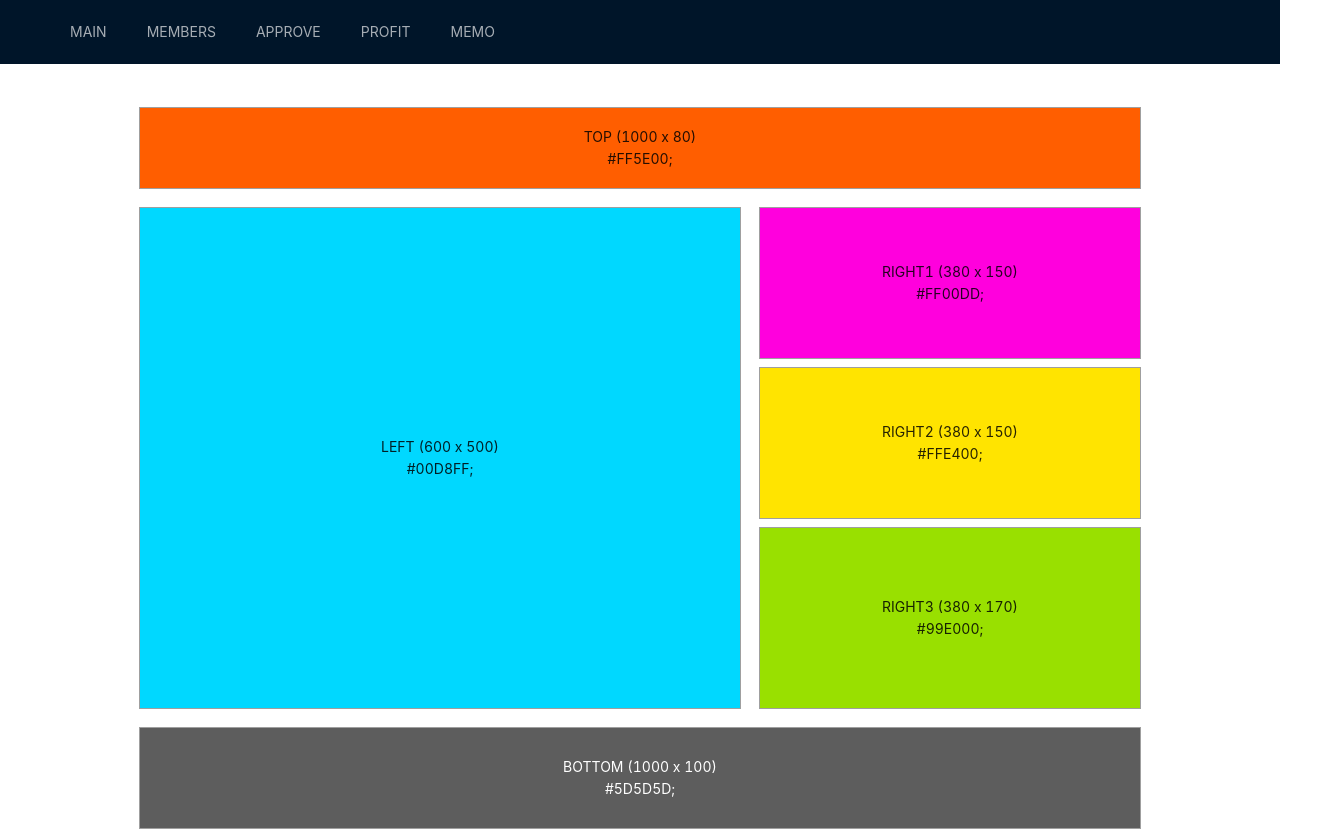
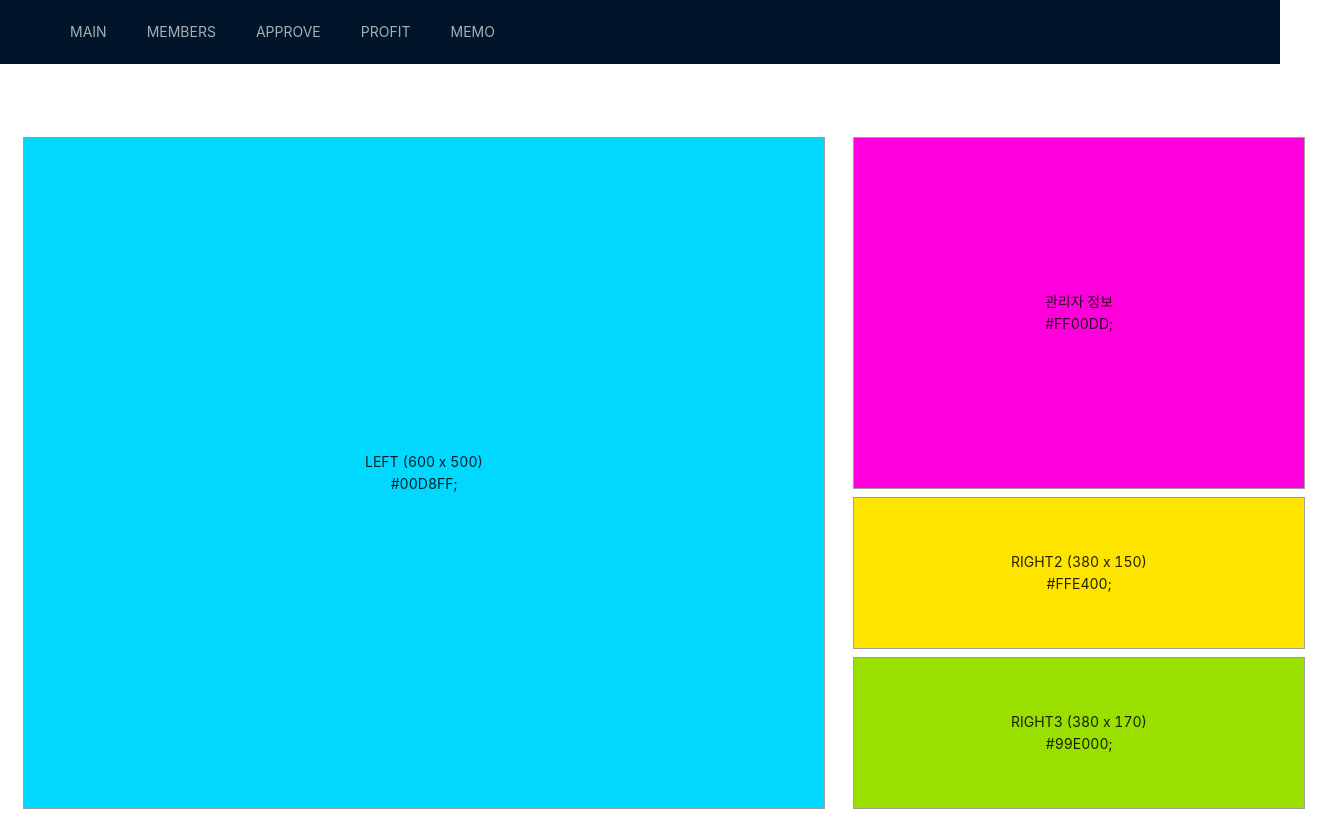
Before and after one commit to ENFT-Token/admin-client-web, a React (Create React App) app: page /home in a window 1280 px wide. Shown: the top 831 px of the page, 1324 px wide, since content can reach past the window. Built offline with nearby package versions, Linux system fonts and the light colour scheme; the HTML template or start-up script is replaced by a standard one.

Commit message:
modify : layout at main

```diff
--- a/src/page/MainPage/index.css
+++ b/src/page/MainPage/index.css
@@ -3,7 +3,7 @@
     padding: 0px;
   }
   .container{
-    width: 1000px;
+    width: 1300px;
     margin: 0 auto;
   }
   .container div{
@@ -14,56 +14,52 @@
     display: table-cell;
     vertical-align: middle;
   }
-  .top{
-    margin-top: 20px;
-    outline: 1px solid #9F9F9F;
-    width: 1000px;
-    height: 80px;
-    display: table;
-    background-color: #FF5E00;
-  }
   .middle{
-    margin-top: 20px;
-    width: 1000px;
-    height: 500px;
+    margin-top: 50px;
+    width: 1300px;
+    height: 700px;
     position: relative;
   }
   .middle-left{
     outline: 1px solid #9F9F9F;
     position: absolute;
     top: 0px;
-    width: 600px;
-    height: 500px;
+    width: 800px;
+    height: 670px;
     background-color: #00D8FF;
   }
   .middle-right{
     position: absolute;
     top: 0px;
-    left: 620px;
-    width: 380px;
-    height: 500px;
+    left: 600px;
+    width: 680px;
+    height: 650px;
   }
   .middle-right-1{
     outline: 1px solid #9F9F9F;
-    width: 380px;
-    height: 150px;
+    width: 450px;
+    height: 350px;
+    float:right;
     background-color: #FF00DD;
   }
   .middle-right-2{
     outline: 1px solid #9F9F9F;
     margin-top: 10px;
-    width: 380px;
+    width: 450px;
     height: 150px;
+    float:right;
     background-color: #FFE400;
   }
   .middle-right-3{
     outline: 1px solid #9F9F9F;
     margin-top: 10px;
-    width: 380px;
-    height: 180px;
+    width: 450px;
+    height: 150px;
+    float:right;
     background-color: #99E000;
   }
   .bottom{
+    display: relative;
     margin-top: 20px;
     margin-bottom: 20px;
     outline: 1px solid #9F9F9F;
--- a/src/page/MainPage/index.tsx
+++ b/src/page/MainPage/index.tsx
@@ -4,17 +4,13 @@ import styled from "styled-components";
 import "./index.css"
 
 
-
-const { Header, Footer, Sider, Content } = Layout;
 export default function MainPage() {
   return (
     <div>
 
       <div className="container">
 
-        <div className="top">
-          <span>TOP (1000 x 80) <br /> #FF5E00;</span>
-        </div>
+
 
 
         <div className="middle">
@@ -23,7 +19,7 @@ export default function MainPage() {
 
           <div className="middle-right">
 
-            <div className="middle-right-1"> <span>RIGHT1 (380 x 150) <br /> #FF00DD;</span> </div>
+            <div className="middle-right-1"> <span>관리자 정보<br /> #FF00DD;</span> </div>
             <div className="middle-right-2"> <span>RIGHT2 (380 x 150) <br /> #FFE400;</span> </div>
             <div className="middle-right-3"> <span>RIGHT3 (380 x 170) <br /> #99E000;</span> </div>
 
@@ -32,7 +28,6 @@ export default function MainPage() {
         </div>
 
         <div className="bottom"> <span>BOTTOM (1000 x 100) <br /> #5D5D5D;</span> </div>
-
       </div>
 
 
```
